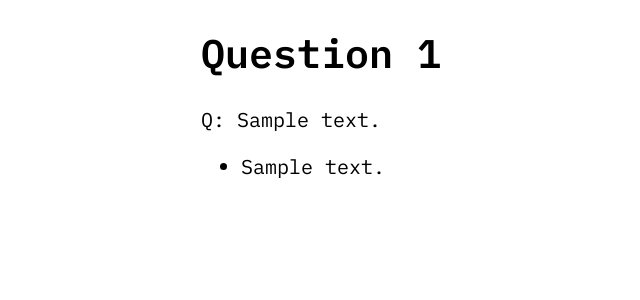
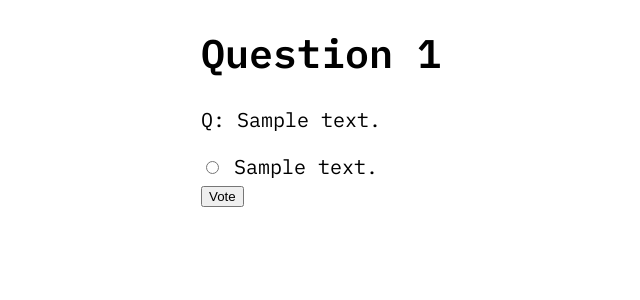
Before and after one commit to RyanFleck/Influx, a Django app: page /1 in a window 1280 px wide. Shown: the top 300 px of the page, without its empty margins (89-729 px from the left). Run offline with Django 3.2, Linux system fonts and the light colour scheme; tables that the repository leaves empty hold one stand-in row (values such as "Sample post"); parts of the project's set-up code (start-up, migrations or seed data) failed here and were passed over.

Commit message:
Replace choice links with form

```diff
--- a/polls/templates/detail.html
+++ b/polls/templates/detail.html
@@ -11,9 +11,13 @@
 </p>
 {% endif %}
 
-<ul>
+<form action="{% url 'polls:vote' question.id %}" method="post">
+    {% csrf_token %}
     {% for choice in question.choice_set.all %}
-    <li>{{ choice.choice_text }}</li>
+    <input type="radio" name="choice" id="choice{{forloop.counter}}" value="{{ choice.id }}">
+    <label for="choice{{ forloop.counter }}">{{choice.choice_text}}</label>
+    <br>
     {% endfor %}
-</ul>
+    <input type="submit" value="Vote">
+</form>
 {% endblock %}
--- a/polls/templates/index.html
+++ b/polls/templates/index.html
@@ -5,7 +5,7 @@
     <ul>
         {% for question in questions %}
         <li>
-            <a href="{% url 'detail' question.id %}">{{ question.id }}: {{ question.question_text }}</a>
+            <a href="{% url 'polls:detail' question.id %}">{{ question.id }}: {{ question.question_text }}</a>
         </li>
         {% endfor %}
 
--- a/polls/urls.py
+++ b/polls/urls.py
@@ -2,6 +2,8 @@ from django.urls import path
 
 from . import views
 
+
+app_name = 'polls'
 urlpatterns = [
 
     # Change this to 'poll' after experiment is finished.
```
